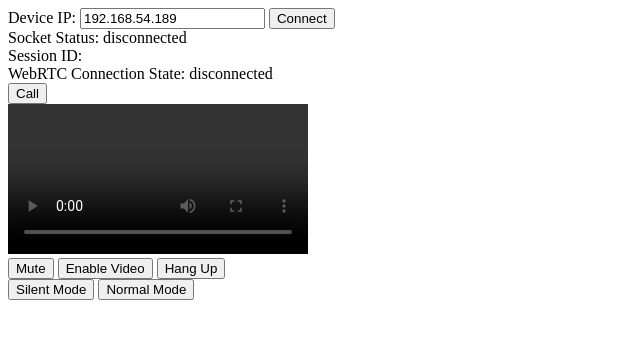
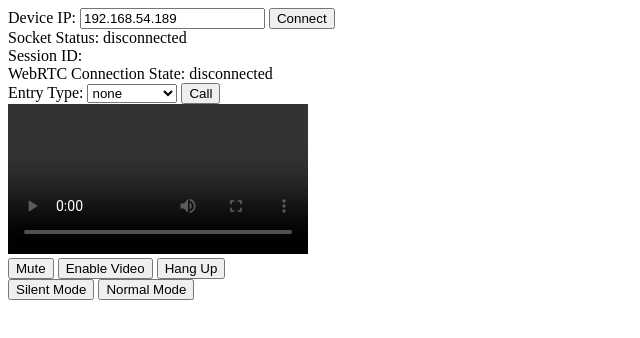
Before and after one commit to peterpeng07/guardian-webrtc-test-app, a plain HTML site: page index.html in a window 1280 px wide. Shown: the whole page, without its empty margins (0-640 px from the left). Drawn offline with Linux system fonts and the light colour scheme.

Commit message:
added entry type

```diff
--- a/index.html
+++ b/index.html
@@ -14,6 +14,13 @@
     <div>Socket Status: <label id="socketState">disconnected</label></div>
     <div>Session ID: <label id="sessionId"></label></div>
     <div>WebRTC Connection State: <label id="connectionState">disconnected</label></div>
+
+    <label>Entry Type:</label>
+    <select id="entryType">
+        <option value="none">none</option>
+        <option value="polite">polite</option>
+        <option value="polite-silent">polite-silent</option>
+    </select>
 
     <button id="call">Call</button>
     <br>
--- a/scripts.js
+++ b/scripts.js
@@ -165,7 +165,8 @@ document.getElementById("call").addEventListener("click", async function () {
             "data": {
                 "sessionId": sessionId,
                 "type": "offer",
-                "sdp": offer.sdp
+                "sdp": offer.sdp,
+                "entryType": document.getElementById("entryType").value
             }
         }))
     } catch (err) {
```
